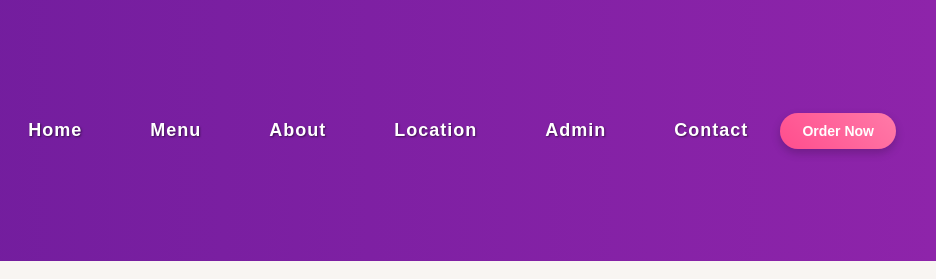
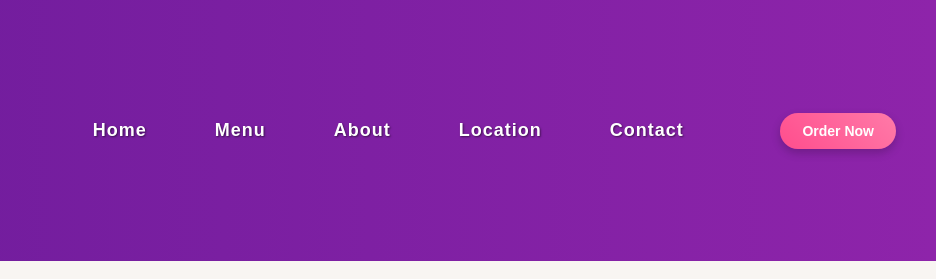
Before and after one commit to JackBates2007/food-truck, a website: page public/admin.html in a window 1280 px wide. Shown: the top 279 px of the page, 344-1280 px from the left. Drawn offline with Linux system fonts and the light colour scheme.

Commit message:
fixed admin link miss placed, admin is at the bottom

```diff
--- a/public/admin.html
+++ b/public/admin.html
@@ -22,7 +22,7 @@
             <a href="/menu.html">Menu</a>
             <a href="/about.html">About</a>
             <a href="/locations.html">Location</a>
-            <a href="/admin.html">Admin</a>
+
             <a href="#">Contact</a>
         </nav>
 
```
Also changed, not shown: public/about.html (+1 -1 lines), public/locations.html (+1 -1 lines), public/menu.html (+1 -1 lines).
